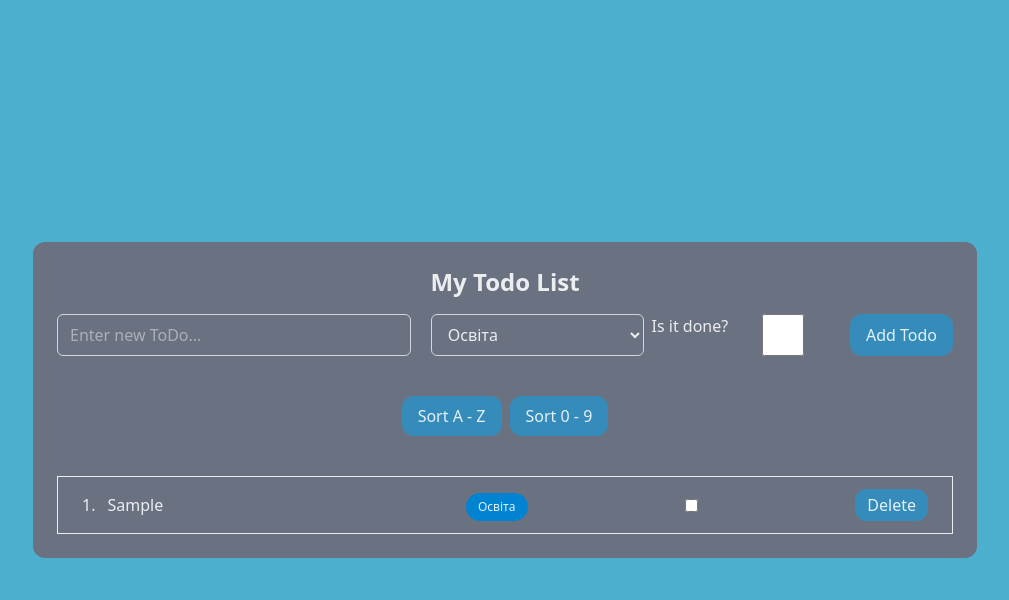
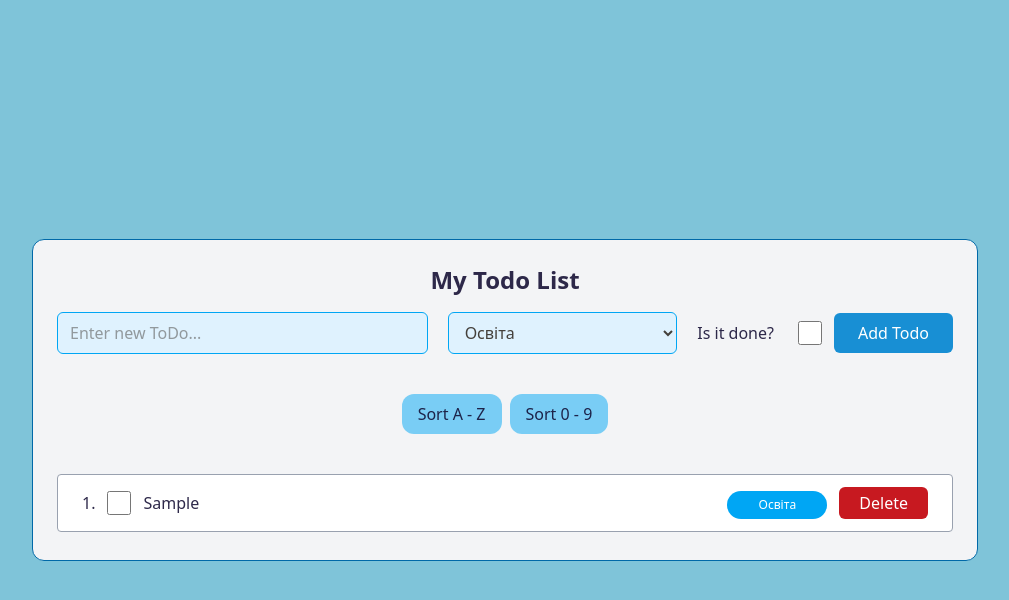
Before and after one commit to antonius1980/HW40_React, a React (Vite) app in the folder my_first_react_vite_project/: page / in a window 1280 px wide. Both pictures are taken after typing "Sample" into the empty fields and a click on the button "Add Todo". Shown: the top 600 px of the page, without its empty margins (135-1144 px from the left). Built offline with nearby package versions, Linux system fonts and the light colour scheme; no server answers.

Commit message:
Some beautifications

```diff
--- a/my_first_react_vite_project/src/App.jsx
+++ b/my_first_react_vite_project/src/App.jsx
@@ -78,8 +78,11 @@ function App() {
       if (a.title.toLowerCase() > b.title.toLowerCase()) return sortAsc ? 1 : -1;
       return 0;
     })
-    setTodos(sorted);
-    setSortAsc(!sortAsc);
+    if (todos.length > 1) {
+      setTodos(sorted);
+      setSortAsc(!sortAsc);
+    }
+
   }
 
     const sortTodosById = () => {
@@ -88,12 +91,14 @@ function App() {
       if(a.id > b.id) return sortAscId ? 1 : -1;
       return 0;
     })
-    setTodos(sorted);
-    setSortAscId(!sortAscId);
+    if (todos.length > 1) {
+      setTodos(sorted);
+      setSortAscId(!sortAscId);
+    }
   }
 
   return (
-    <div className="bg-gray-500 p-6 flex flex-col items-center rounded-xl">
+    <div className="bg-gray-100 p-6 flex flex-col items-center rounded-xl border border-sky-700">
       <h1 className='text-2xl font-bold text-center mb-4'>My Todo List</h1>
       <TodoForm onAddTodo = {addTodo}/>
       <div className='p-5 flex flex-row justify-between'>
--- a/my_first_react_vite_project/src/components/TodoForm.jsx
+++ b/my_first_react_vite_project/src/components/TodoForm.jsx
@@ -18,28 +18,29 @@ function TodoForm({ onAddTodo }) {
     }
 
     return (
-        <form onSubmit={handleSubmit} className='form mb-5 w-4xl flex justify-between'>
+        <form onSubmit={handleSubmit} className='form mb-5 w-4xl flex justify-between items-center'>
             <input
                 type='text'
                 value={title}
+                required
                 onChange={(e) => setTitle(e.target.value)}
                 placeholder='Enter new ToDo...'
-                className='mr-3 grow  border border-gray-300 rounded-md py-2 px-3'
+                className='mr-3 grow bg-sky-100 text-stone-700 border border-sky-500 outline-orange-400 rounded-md py-2 px-3'
             />
-            <select value={category} onChange={(e) => setCategory(e.target.value)} className='mx-2 grow  border border-gray-300 rounded-md py-2 px-3'>
+            <select value={category} onChange={(e) => setCategory(e.target.value)} className='mx-2 grow bg-sky-100 text-stone-700 border border-sky-500 outline-orange-400 rounded-md py-2 px-3'>
                 <option value="Освіта" className='text-sky-500'>Освіта</option>
                 <option value="Робота" className='text-sky-500'>Робота</option>
                 <option value="Особисті" className='text-sky-500'>Особисті</option>
             </select>
-            <label htmlFor="isDone">Is it done?</label>
+            <label htmlFor="isDone" className='mx-3'>Is it done?</label>
             <input
                 id='isDone'
                 type='checkbox'
                 checked={checked}
                 onChange={(e) => setChecked(e.target.checked)}
-                className='mr-3 grow  border border-gray-300 rounded-md py-2 px-3'
+                className='mx-3 cursor-pointer size-6'
             />
-            <button type='submit' className='bg-sky-500/50 py-2 px-4 rounded-xl'>Add Todo</button>
+            <button type='submit' className='bg-sky-600/90 text-white font-medium py-2 px-6 rounded-md'>Add Todo</button>
         </form>
     )
 }
--- a/my_first_react_vite_project/src/components/TodoItem.jsx
+++ b/my_first_react_vite_project/src/components/TodoItem.jsx
@@ -2,18 +2,18 @@ import '../App.css';
 
 
 const categoryColors = {
-  'Освіта' : 'bg-sky-600',
-  'Робота' : 'bg-green-600',
-  'Особисті' : 'bg-amber-600',
+  'Освіта' : 'bg-sky-500',
+  'Робота' : 'bg-green-500',
+  'Особисті' : 'bg-amber-500',
 };
 function TodoItem({ todo, onDeleteTodo, onCheckTodo }) {
     return (
-      <li className={`px-6 py-3 flex justify-between border items-center `}>
+      <li className={`px-6 py-3 mb-1 flex justify-between border border-gray-400 bg-white rounded-sm items-center `}>
         <span className="mr-3">{todo.id}.</span>
+        <input type='checkbox' checked={!!todo.checked} onChange={() => onCheckTodo(todo.id)} className='mr-3 cursor-pointer size-6' />
         <span className="grow text-start">{todo.title}</span>
-        <span className={`text-xs mt-1 px-3 py-1.5 rounded-full self-start mx-3 ${categoryColors[todo.category]}`}>{todo.category}</span>
-        <input type='checkbox' checked={!!todo.checked} onChange={() => onCheckTodo(todo.id)} className='mr-3 grow  border border-gray-300 rounded-md py-2 px-3' />
-        <button onClick={() => onDeleteTodo(todo.id)} className='bg-sky-500/50 py-1 px-3 rounded-xl'>Delete</button>
+        <span className={`text-xs text-white font-medium mt-1 min-w-25 px-3 py-1.5 rounded-full self-start mx-3 ${categoryColors[todo.category]}`}>{todo.category}</span>
+        <button onClick={() => onDeleteTodo(todo.id)} className='bg-red-700/90 text-white py-1 px-5 rounded-md'>Delete</button>
       </li>
     )
 }
--- a/my_first_react_vite_project/src/index.css
+++ b/my_first_react_vite_project/src/index.css
@@ -4,8 +4,8 @@
   font-weight: 400;
 
   color-scheme: light dark;
-  color: rgba(255, 255, 255, 0.87);
-  background-color: #4cafce;
+  color: rgba(15, 9, 47, 0.87);
+  background-color: #7fc4d9;
 
   font-synthesis: none;
   text-rendering: optimizeLegibility;
```
Also changed, not shown: my_first_react_vite_project/src/App.css (line endings or trailing spaces).
